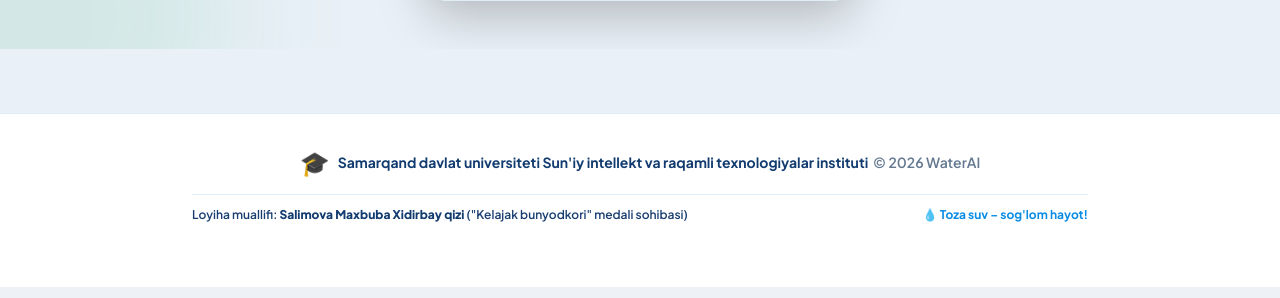
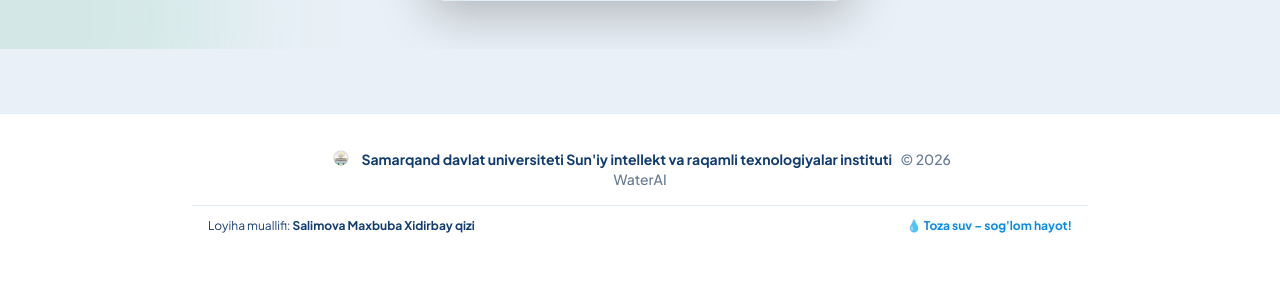
Before and after one commit to khakimovallamurod/waterai-analys, a FastAPI app: page /register in a window 1280 px wide. Shown: the part 911-1209 px from the top of the page. Run offline with FastAPI, Linux system fonts and the light colour scheme; some libraries are stand-ins or nearby versions.

```diff
--- a/templates/components/footer.html
+++ b/templates/components/footer.html
@@ -1,19 +1,17 @@
 <footer class="bg-white border-t border-[#e0edf7] mt-16 pb-20 md:pb-8 text-[#61748a] relative z-10 shadow-sm">
   <div class="wide-container py-8 text-center space-y-4">
 
-    <!-- Footer Top: University & Institute Info -->
-    <div class="flex flex-col sm:flex-row items-center justify-center gap-2 text-sm text-[#183e70]">
-      <span class="text-2xl">🎓</span>
-      <div>
-        <b class="text-[#123c70]">Samarqand davlat universiteti Sun'iy intellekt va raqamli texnologiyalar instituti</b>
-        <span class="text-[#647991] font-semibold">&nbsp;© 2026 WaterAI</span>
-      </div>
+    <!-- Footer Top: University & Institute Info with SamDU Logo inline -->
+    <div class="text-xs sm:text-sm text-[#123c70] max-w-2xl mx-auto px-4 leading-relaxed font-bold">
+      <img src="/static/images/logosamdubg.png" alt="SamDU Logotipi" class="w-5 h-5 sm:w-6 sm:h-6 object-contain inline-block align-text-bottom mr-1.5 -mb-0.5" onerror="this.onerror=null; this.src='/static/images/logo.png';">
+      <span>Samarqand davlat universiteti Sun'iy intellekt va raqamli texnologiyalar instituti</span>
+      <span class="text-[#647991] font-medium block sm:inline sm:ml-1.5 mt-1 sm:mt-0">© 2026 WaterAI</span>
     </div>
 
     <!-- Footer Bottom: Responsible & Slogan -->
-    <div class="pt-3 border-t border-[#e0edf7] flex flex-col sm:flex-row items-center justify-between gap-3 text-xs font-semibold text-[#183e70] max-w-4xl mx-auto">
+    <div class="pt-3 border-t border-[#e0edf7] flex flex-col sm:flex-row items-center justify-between gap-2.5 text-xs text-[#183e70] max-w-4xl mx-auto px-4">
       <div>
-        Loyiha muallifi: <b class="text-[#123c70]">Salimova Maxbuba Xidirbay qizi</b> ("Kelajak bunyodkori" medali sohibasi)
+        Loyiha muallifi: <b class="text-[#123c70]">Salimova Maxbuba Xidirbay qizi</b>
       </div>
       <div class="text-[#078be5] font-bold">
         💧 Toza suv – sog'lom hayot!
```
Also changed, not shown: static/images/logosamdubg.png (added).
